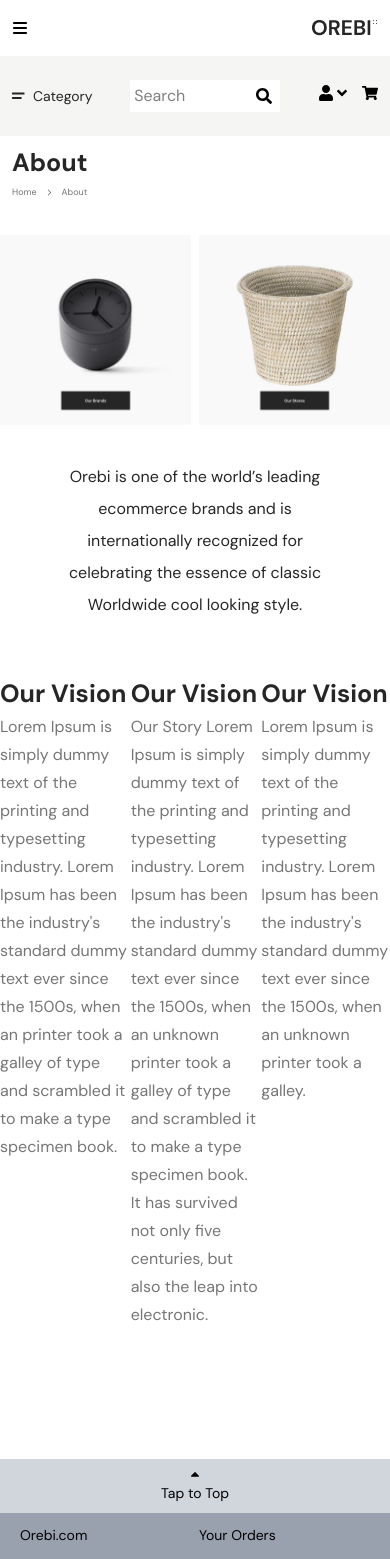
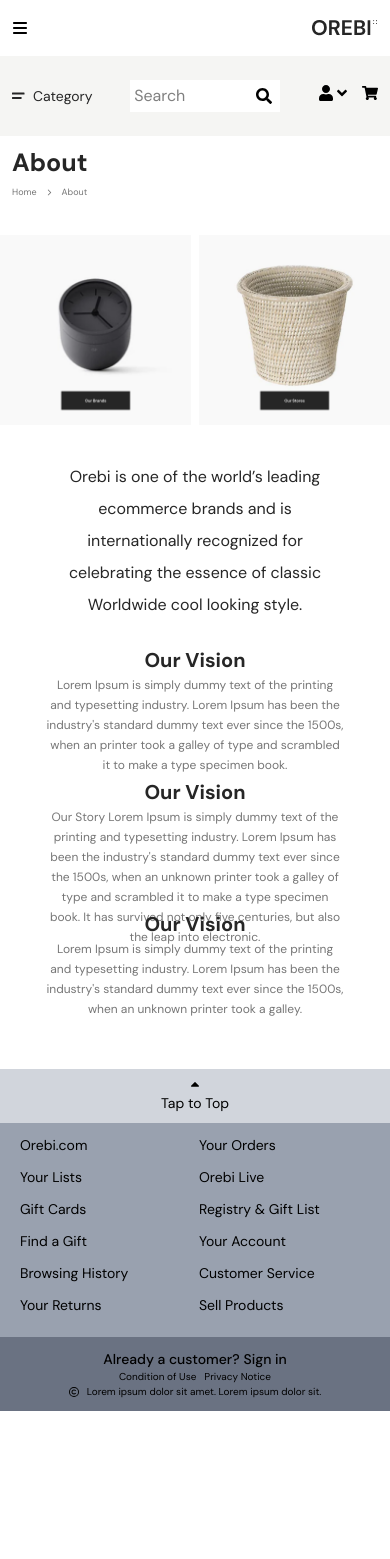
Before and after one commit to motasimdev/orebi-ecommerce-react, a React (Vite) app: page /about in a window 390 px wide. Shown: the top 1559 px of the page. After the commit the page ends 1411 px from the top, so only its background shows below. Built offline with nearby package versions, Linux system fonts and the light colour scheme.

Commit message:
about res running

```diff
--- a/src/components/layouts/Vision.jsx
+++ b/src/components/layouts/Vision.jsx
@@ -7,7 +7,7 @@ import { motion } from "motion/react";
 const Vision = () => {
   return (
     <>
-      <div className="pt-[50px] pb-[130px]">
+      <div className="pt-[50px] pb-[130px] hidden lg:block">
         <Container>
           <div className={"flex justify-between"}>
             <motion.div
@@ -120,6 +120,122 @@ const Vision = () => {
           </div>
         </Container>
       </div>
+
+      {/* -------------responsiv-------- */}
+      <div className="pt-[20px] pb-[60px] lg:hidden">
+        <Container>
+          <div className={"text-center"}>
+            <motion.div
+              className="w-[300px] md:w-[400px] h-[100px] m-auto"
+              //   +++++++animate++++++++
+              initial={{
+                y: -50,
+                opacity: 0,
+              }}
+              whileInView={{
+                opacity: 1,
+                y: 0,
+              }}
+              viewport={{
+                once: false,
+                amount: 0.1,
+              }}
+              transition={{
+                duration: 1,
+              }}
+              whileTap={{
+                scale: 0.9,
+              }}
+              >
+              <Heading
+                text={"Our Vision"}
+                as={"h3"}
+                className={"font-bold text-[20px] text-[#262626]"}
+                />
+              <Heading
+                text={
+                  "Lorem Ipsum is simply dummy text of the printing and typesetting industry. Lorem Ipsum has been the industry's standard dummy text ever since the 1500s, when an   printer took a galley of type and scrambled it to make a type specimen book."
+                }
+                as={"p"}
+                className={"font-normal text-[12px] text-[#767676] leading-5"}
+                />
+            </motion.div>
+
+            {/* ================================================ */}
+            <motion.div
+              className="w-[300px] md:w-[400px] h-[100px] m-auto mt-8"
+
+              // =======animate========
+              initial={{
+                y: -50,
+                opacity: 0,
+              }}
+              whileInView={{
+                opacity: 1,
+                y: 0,
+              }}
+              viewport={{
+                once: false,
+                amount: 0.1,
+              }}
+              transition={{
+                duration: 1,
+              }}
+              >
+              <Heading
+                text={"Our Vision"}
+                as={"h3"}
+                className={"font-bold text-[20px] text-[#262626]"}
+              />
+              <Heading
+                text={
+                  "Our Story Lorem Ipsum is simply dummy text of the printing and typesetting industry. Lorem Ipsum has been the industry's standard dummy text ever since the 1500s, when an unknown printer took a galley of type and scrambled it to make a type specimen book. It has survived not only five centuries, but also the leap into electronic."
+                }
+                as={"p"}
+                className={"font-normal text-xs text-[#767676] leading-5"}
+              />
+            </motion.div>
+
+            {/* ================================================= */}
+            <motion.div
+              className="w-[300px] md:w-[400px] h-[100px] m-auto mt-8"
+              //   =====animate======
+              initial={{
+                y: -50,
+                opacity: 0,
+              }}
+              whileInView={{
+                opacity: 1,
+                y: 0,
+              }}
+              viewport={{
+                once: false,
+                amount: 0.1,
+              }}
+              transition={{
+                duration: 1,
+              }}
+              whileTap={{
+                scale: 0.9,
+              }}
+              >
+              <Heading
+                text={"Our Vision"}
+                as={"h3"}
+                className={"font-bold text-[20px] text-[#262626]"}
+                />
+              <Heading
+                text={
+                  "Lorem Ipsum is simply dummy text of the printing and typesetting industry. Lorem Ipsum has been the industry's standard dummy text ever since the 1500s, when an unknown printer took a galley."
+                }
+                as={"p"}
+                className={"font-normal text-xs text-[#767676] leading-5"}
+              />
+            </motion.div>
+          </div>
+        </Container>
+      </div>
+      {/* -------------responsiv end--------  */}
     </>
   );
 };
```
